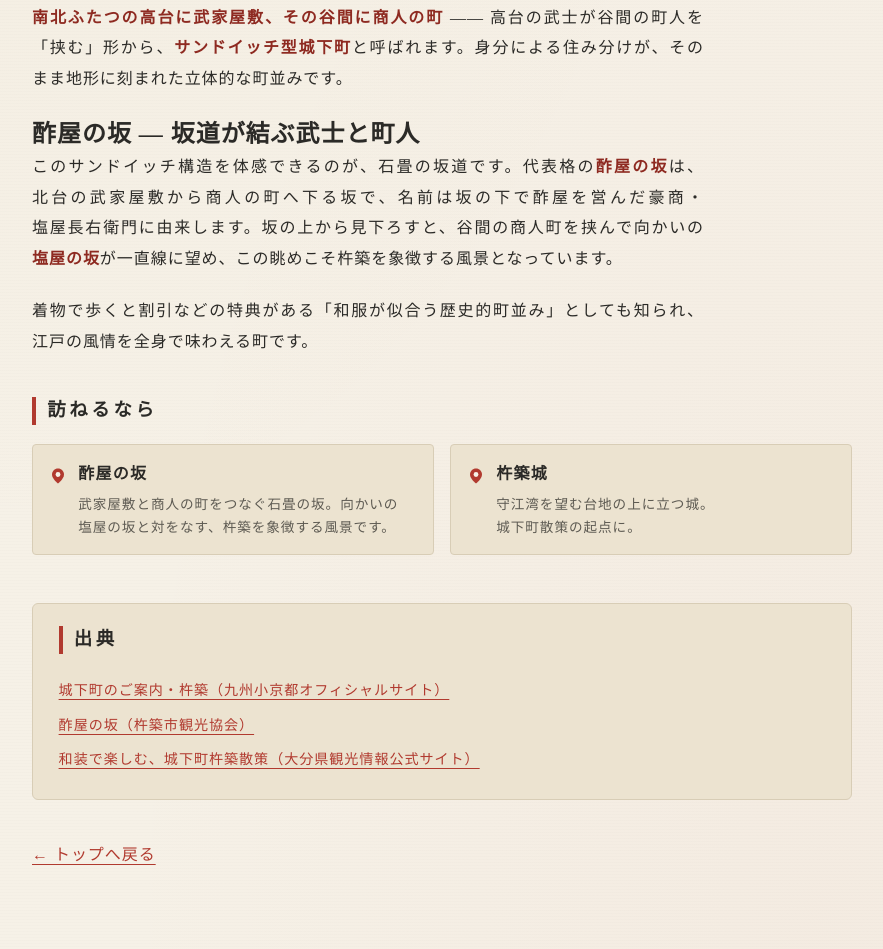
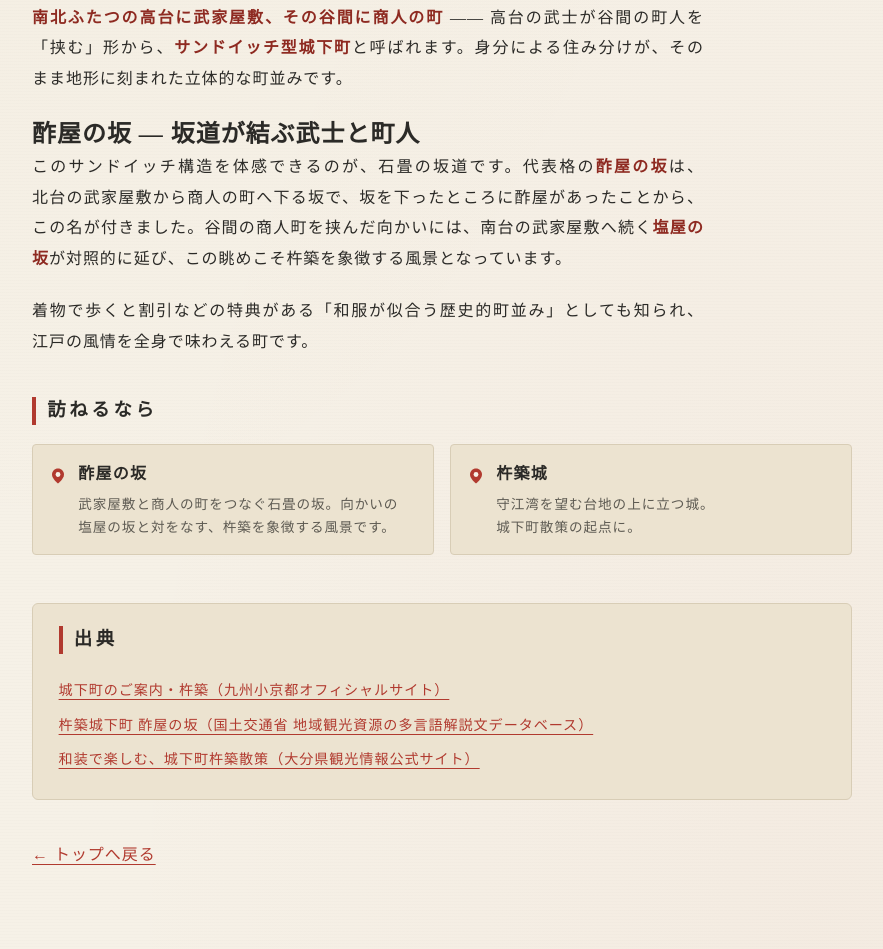
Before and after one commit to andydesuyo0206/oita-local-history, an Astro site: page /area/kitsuki in a window 1280 px wide. Shown: the part 968-1917 px from the top of the page, without its empty margins (198-1081 px from the left). Built offline with nearby package versions, Linux system fonts and the light colour scheme; Astro itself is replaced by a stand-in of ours.

Commit message:
杵築の出典切れ(404)を国交省DBに差し替え、酢屋の坂の由来を出典どおりに訂正
Co-Authored-By: Claude Sonnet 5.5 <noreply@anthropic.com>

```diff
--- a/src/content/area/kitsuki.md
+++ b/src/content/area/kitsuki.md
@@ -18,8 +18,8 @@ spots:
 sources:
   - label: 城下町のご案内・杵築（九州小京都オフィシャルサイト）
     url: https://www.kyu-shokyoto.org/kitsuki/jyouka/
-  - label: 酢屋の坂（杵築市観光協会）
-    url: https://www.kit-suki.com/tourism/index.php?action=story&sub_cat_id=2
+  - label: 杵築城下町 酢屋の坂（国土交通省 地域観光資源の多言語解説文データベース）
+    url: https://www.mlit.go.jp/tagengo-db/H30-01320.html
   - label: 和装で楽しむ、城下町杵築散策（大分県観光情報公式サイト）
     url: https://www.visit-oita.jp/magazines/detail/612
 ---
@@ -34,6 +34,6 @@ sources:
 
 ## 酢屋の坂 — 坂道が結ぶ武士と町人
 
-このサンドイッチ構造を体感できるのが、石畳の坂道です。代表格の**酢屋の坂**は、北台の武家屋敷から商人の町へ下る坂で、名前は坂の下で酢屋を営んだ豪商・塩屋長右衛門に由来します。坂の上から見下ろすと、谷間の商人町を挟んで向かいの**塩屋の坂**が一直線に望め、この眺めこそ杵築を象徴する風景となっています。
+このサンドイッチ構造を体感できるのが、石畳の坂道です。代表格の**酢屋の坂**は、北台の武家屋敷から商人の町へ下る坂で、坂を下ったところに酢屋があったことから、この名が付きました。谷間の商人町を挟んだ向かいには、南台の武家屋敷へ続く**塩屋の坂**が対照的に延び、この眺めこそ杵築を象徴する風景となっています。
 
 着物で歩くと割引などの特典がある「和服が似合う歴史的町並み」としても知られ、江戸の風情を全身で味わえる町です。
```
